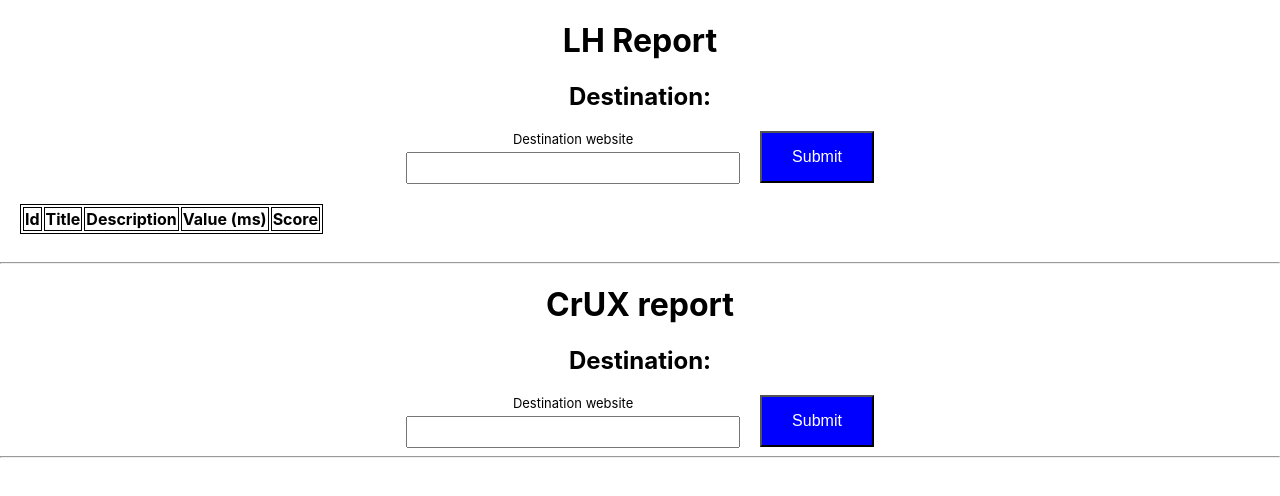
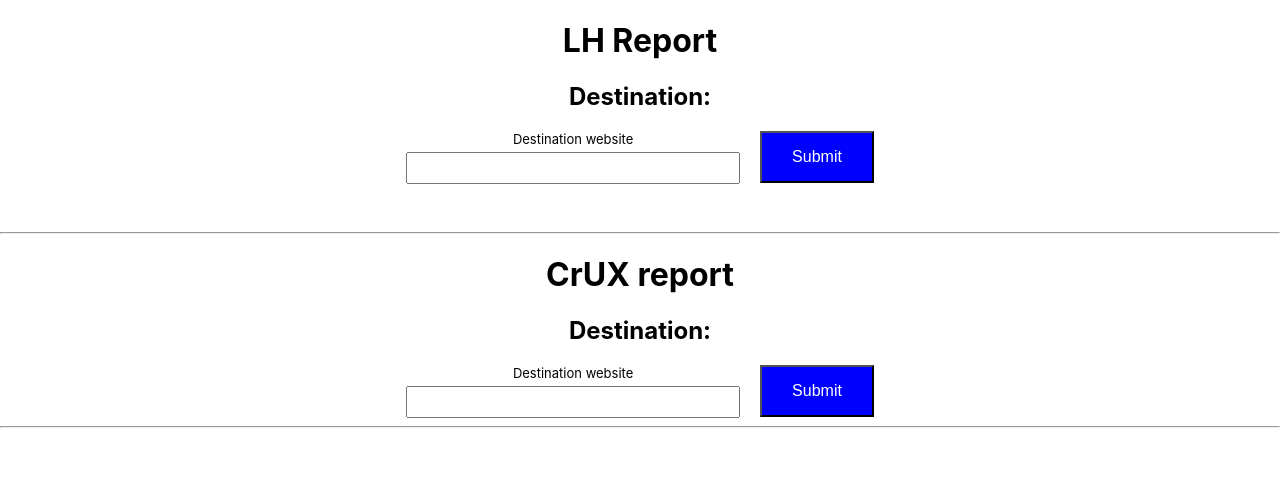
Before and after one commit to mawglih/frontend-speed-test, a React (Create React App) app in the folder client/: page / in a window 1280 px wide. Shown: the top 496 px of the page. Built offline with nearby package versions, Linux system fonts and the light colour scheme.

Commit message:
fix: PWA-12453 update endpints and data display

```diff
--- a/client/src/App.css
+++ b/client/src/App.css
@@ -62,10 +62,11 @@
   display: flex;
   align-items: flex-start;
   justify-content: space-between;
+  flex-direction: column;
 }
 .content {
   padding: 20px;
-  width: 100%;
+  width: 95%;
   text-align: left;
 }
 .content > table, tr,td, th {
--- a/client/src/App.js
+++ b/client/src/App.js
@@ -79,7 +79,7 @@ function App() {
       <h2>Destination: {lhURL}</h2>
       <h3>{lhMessage}</h3>
       <SelectDestination search={(searchData) => handleLHSearch(searchData)}/>
-      {lhData && <LhReport data={lhData} perf={lhPerformance} score={lhPerformanceScore} /> }
+      {lhData && <LhReport data={lhData} perf={lhPerformance} score={lhPerformanceScore} dest={lhURL}/> }
       {/* <div>
         <button onClick={handleLHData}>Get LH report</button>
       </div> */}
--- a/client/src/components/LhReport.js
+++ b/client/src/components/LhReport.js
@@ -1,15 +1,33 @@
+import { useEffect, useState } from "react";
+
 const LhReport = ({
   data,
   score,
-  perf,
+  dest,
 }) => {
   console.log('data in display lh', data);
   console.log('arr data in lh', Object.values(data));
+  const [lhData, setLHData] = useState([]);
 
+  const constructLHData = () => {
+    if(data) {
+      const arr = Object.values(data);
+      console.log('array is ready', arr);
+      setLHData(arr);
+    }
+  }
+
+  useEffect(() => {
+    constructLHData();
+  }, [data]);
+
+  console.log('lhdata is finally', lhData);
   return (
     <div className="container">
-
       <div className="content">
+        {score && <h2>{dest} score is: {score}</h2>}
+      </div>
+      {lhData.length > 0 && <div className="content">
         <table>
           <tr>
             <th>Id</th>
@@ -18,7 +36,7 @@ const LhReport = ({
             <th>Value (ms)</th>
             <th>Score</th>
             </tr>
-            {Object.values(data).map((item) => {
+            {lhData.map((item) => {
               return(
                 <tr key={item.id}>
                   <td>{item.id}</td>
@@ -30,7 +48,7 @@ const LhReport = ({
               )
             })}
         </table>
-      </div>
+      </div>}
     </div>
   )
 
```
